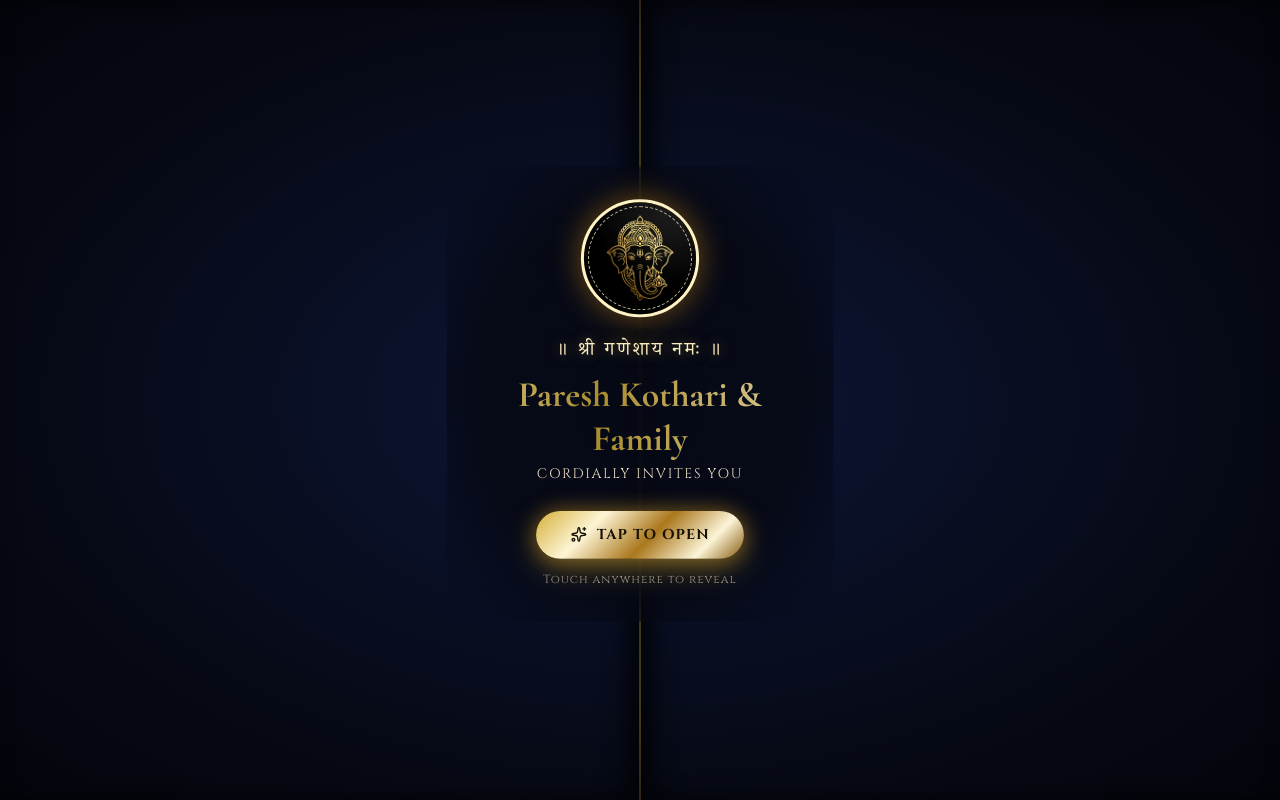
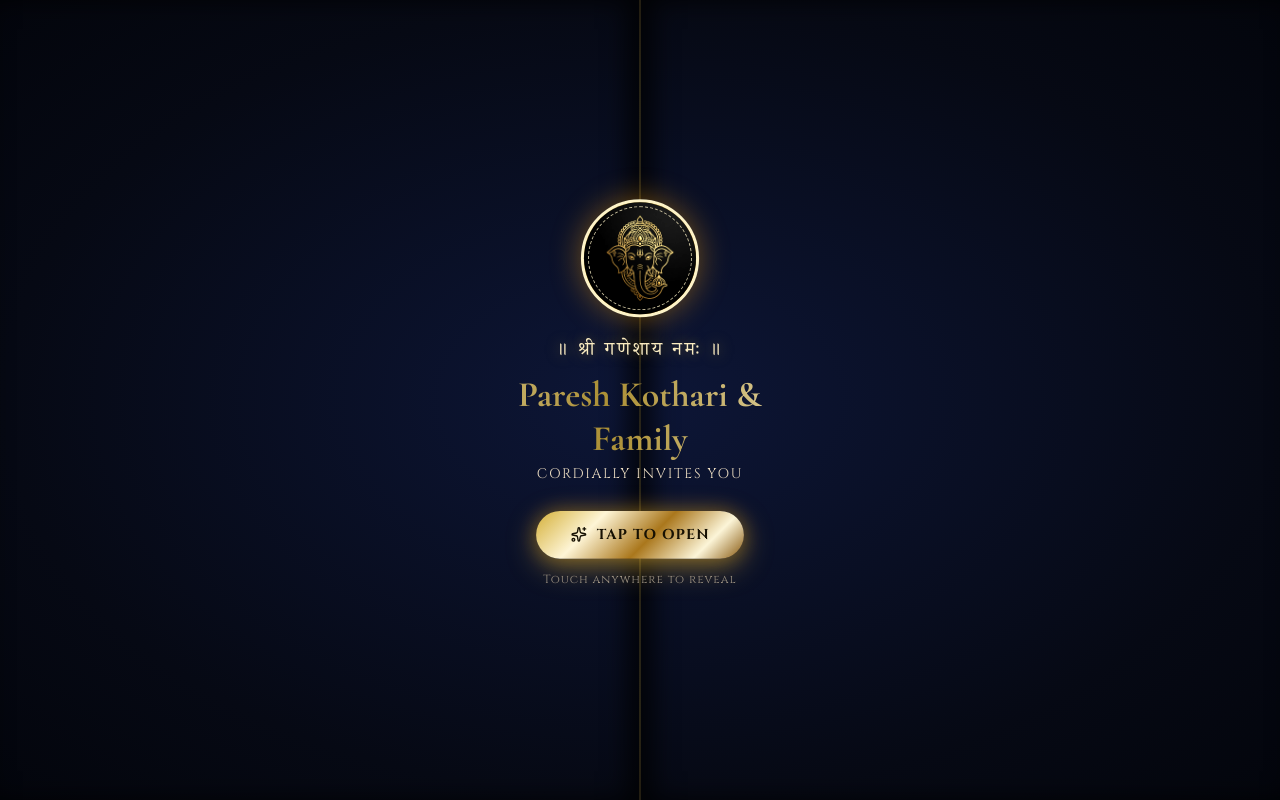
Before and after one commit to Rajkothari200/Ganpati-Invitation, a React (Vite) app: page / in a window 1280 px wide. Shown: the top 800 px of the page. Built offline with nearby package versions, Linux system fonts and the light colour scheme.

Commit message:
style: remove dark center overlay and reduce seam line opacity to 0.22 for subtle blending

```diff
--- a/src/components/TapToOpenOverlay.jsx
+++ b/src/components/TapToOpenOverlay.jsx
@@ -78,7 +78,7 @@ export default function TapToOpenOverlay({ onOpen }) {
           transition: "transform 1.3s cubic-bezier(0.76, 0, 0.24, 1)",
           willChange: "transform",
           zIndex: 1,
-          borderRight: "1px solid rgba(212, 175, 55, 0.2)",
+          borderRight: "1px solid rgba(212, 175, 55, 0.15)",
           boxShadow: isOpening
             ? "none"
             : "inset -12px 0 25px rgba(0, 0, 0, 0.75)"
@@ -95,8 +95,8 @@ export default function TapToOpenOverlay({ onOpen }) {
           width: "1px",
           transform: "translateX(-50%)",
           background:
-            "linear-gradient(180deg, transparent 0%, rgba(212, 175, 55, 0.35) 10%, rgba(212, 175, 55, 0.18) 50%, rgba(212, 175, 55, 0.35) 90%, transparent 100%)",
-          opacity: isOpening ? 0 : 0.75,
+            "linear-gradient(180deg, transparent 0%, rgba(212, 175, 55, 0.3) 10%, rgba(212, 175, 55, 0.15) 50%, rgba(212, 175, 55, 0.3) 90%, transparent 100%)",
+          opacity: isOpening ? 0 : 0.22,
           transition: "opacity 0.4s ease",
           zIndex: 2,
           pointerEvents: "none"
@@ -117,7 +117,7 @@ export default function TapToOpenOverlay({ onOpen }) {
           transition: "transform 1.3s cubic-bezier(0.76, 0, 0.24, 1)",
           willChange: "transform",
           zIndex: 1,
-          borderLeft: "1px solid rgba(212, 175, 55, 0.2)",
+          borderLeft: "1px solid rgba(212, 175, 55, 0.15)",
           boxShadow: isOpening
             ? "none"
             : "inset 12px 0 25px rgba(0, 0, 0, 0.75)"
@@ -141,11 +141,9 @@ export default function TapToOpenOverlay({ onOpen }) {
           flexDirection: "column",
           alignItems: "center",
           textAlign: "center",
-          padding: "32px 24px",
-          width: "min(380px, 92vw)",
-          borderRadius: "28px",
-          background:
-            "radial-gradient(ellipse at center, rgba(6, 9, 20, 0.95) 0%, rgba(6, 9, 20, 0.88) 60%, transparent 92%)",
+          padding: "20px",
+          width: "min(360px, 90vw)",
+          background: "transparent",
           pointerEvents: "auto"
         }}
       >
```
